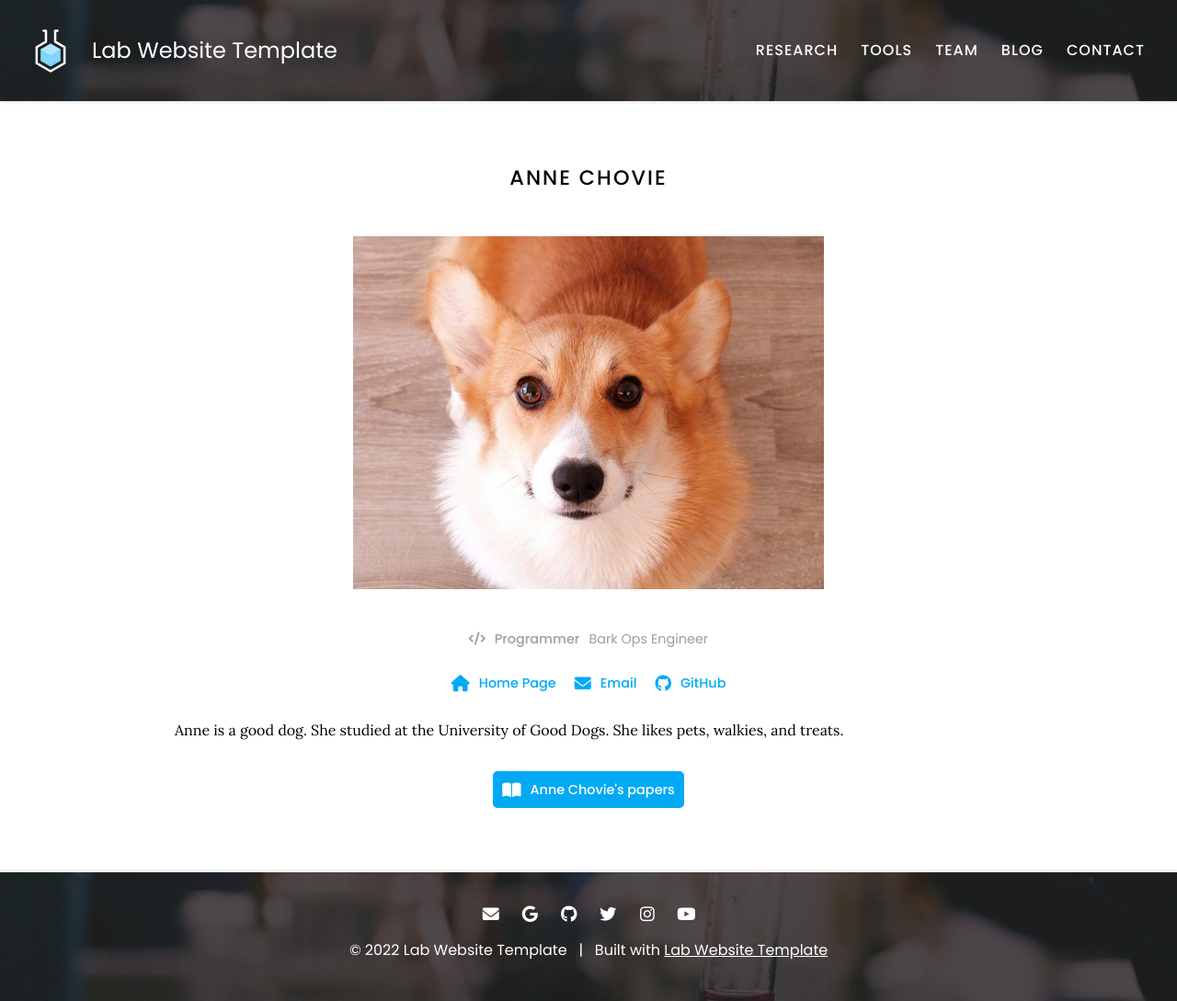
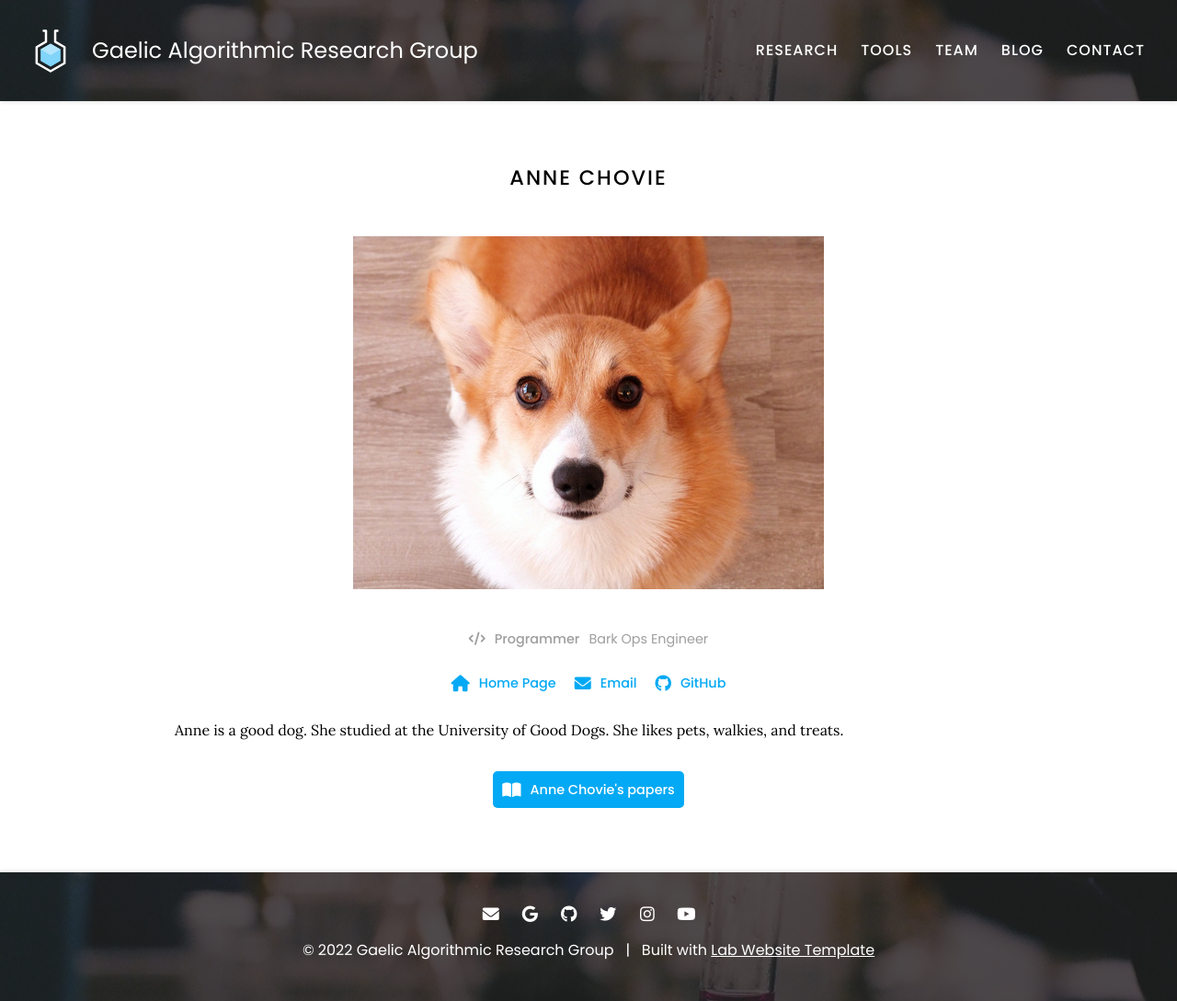
Before and after one commit to Gaelic-Algorithmic-Research-Group/homepage, a Jekyll site: the page built from _members/anne-chovie.md, in a window 1280 px wide. Shown: the whole page at 92% size. Built offline with Jekyll 4.4.1, drawn with Linux system fonts in a browser that asks for light colours.

Commit message:
Update _config.yaml

```diff
--- a/_config.yaml
+++ b/_config.yaml
@@ -1,8 +1,8 @@
 ### basic settings
 
 # site properties and page defaults
-title: Lab Website Template
-description: An easy-to-use, flexible website template for labs, with automatic citations, GitHub tag imports, pre-built components, and more.
+title: Gaelic Algorithmic Research Group
+description: Look! There is a group of people researching on Gaelic :)
 logo: images/logo.svg
 header: images/background.jpg
 footer: images/background.jpg
@@ -10,9 +10,9 @@ baseurl: /homepage
 
 # site social media and other links
 links:
-  email: jane.smith@your-lab.com
-  google-scholar: Jane Smith
-  github: your-lab
+  email: will.lamb@ed.ac.uk
+  google-scholar: Will Lamb
+  github: Gaelic-Algorithmic-Research-Group
   twitter: YourLabHandle
   instagram: YourLabHandle
   youtube: YourLabChannel
```
